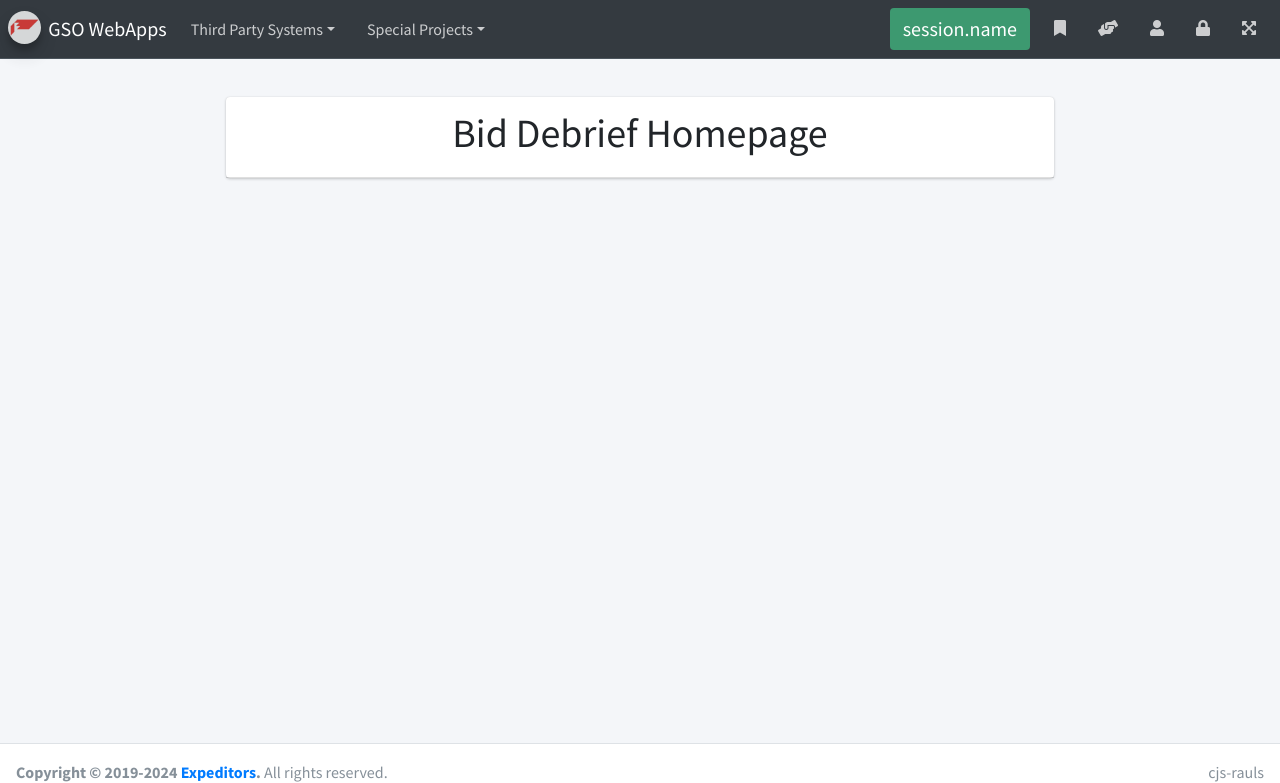
After one commit to raul-sandoval/gso, a Flask app: page /bid_debrief/ in a window 1280 px wide. The commit adds this page. Shown: the top 783 px of the page. Run offline with Flask 3, Linux system fonts and the light colour scheme; some libraries are stand-ins or nearby versions.

Commit message:
new: add bid_debrief app

```diff
--- a/webapps/__init__.py
+++ b/webapps/__init__.py
@@ -1,6 +1,7 @@
 ########## Imports [START] ##########
 from flask import Flask
 from flask_session import Session
+from webapps.bid_debrief import bid_debrief_blueprint
 from webapps.discovery_toolkit import discovery_toolkit_blueprint
 from webapps.monthly_commissions import monthly_commissions_blueprint
 from webapps.predictive_index import predictive_index_blueprint
@@ -17,6 +18,7 @@ import webapps.index
 ########## Import routes  [END]  ##########
 
 ########## Register apps [START] ##########
+app.register_blueprint(bid_debrief_blueprint, url_prefix='/bid_debrief')
 app.register_blueprint(discovery_toolkit_blueprint, url_prefix='/discovery_toolkit')
 app.register_blueprint(monthly_commissions_blueprint, url_prefix='/monthly_commissions')
 app.register_blueprint(predictive_index_blueprint, url_prefix='/predictive_index')
--- /dev/null
+++ b/webapps/bid_debrief/index.py
@@ -0,0 +1,19 @@
+########## Imports [START] ##########
+from flask import flash
+from flask import render_template
+from webapps.bid_debrief import APP_NAME
+from webapps.bid_debrief import INPUT_PATH
+from webapps.bid_debrief import LOG_PATH
+from webapps.bid_debrief import OUTPUT_PATH
+from webapps.bid_debrief import SQL_PATH
+from webapps.bid_debrief import bid_debrief_blueprint
+########## Imports [ END]  ##########
+
+########## @bid_debrief_blueprint.route("/",methods=['GET']) [START] ##########
+@bid_debrief_blueprint.route("/",methods=['GET'])
+def index():
+    response = {}
+
+    flash(message='Loading data',category='info')
+    return render_template(APP_NAME + '/index.html')
+########## @bid_debrief_blueprint.route("/",methods=['GET'])  [END]  ##########
--- /dev/null
+++ b/webapps/templates/bid_debrief/index.html
@@ -0,0 +1,21 @@
+{% extends 'base.html' %}
+
+{% block title %}
+  Bid Debrief
+{% endblock %}
+
+{% block subtitle %}
+
+{% endblock %}
+
+{% block content %}
+<div class="row  d-flex">
+  <div class="col-8 mx-auto">
+    <div class="card">
+      <div class="card-header d-flex">
+        <h1 class="mx-auto">Bid Debrief Homepage</h1>
+      </div>
+    </div>
+  </div>
+</div>
+{% endblock %}
--- a/webapps/templates/navbar.html
+++ b/webapps/templates/navbar.html
@@ -24,7 +24,7 @@
                 <li class="dropdown-divider"></li>
                 <li><a href="{{ url_for('predictive_index.index') }}" class="dropdown-item">Predictive Index</a></li>
                 <li class="dropdown-divider"></li>
-                <li><a href="{{ url_for('index') }}" class="dropdown-item">Bid Debrief</a></li>
+                <li><a href="{{ url_for('bid_debrief.index') }}" class="dropdown-item">Bid Debrief</a></li>
                 <li class="dropdown-divider"></li>
                 <li><a href="{{ url_for('index') }}" class="dropdown-item">GRP</a></li>
             </ul>
```
Also changed, not shown: webapps/bid_debrief/__init__.py (added, +20 -0 lines), 3 other files.
